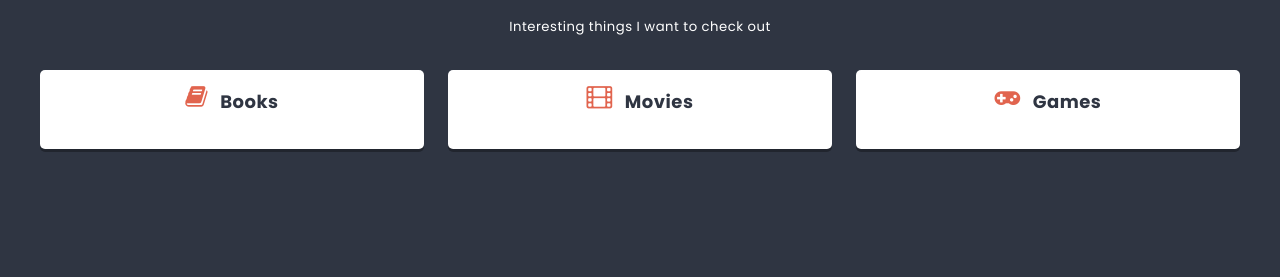
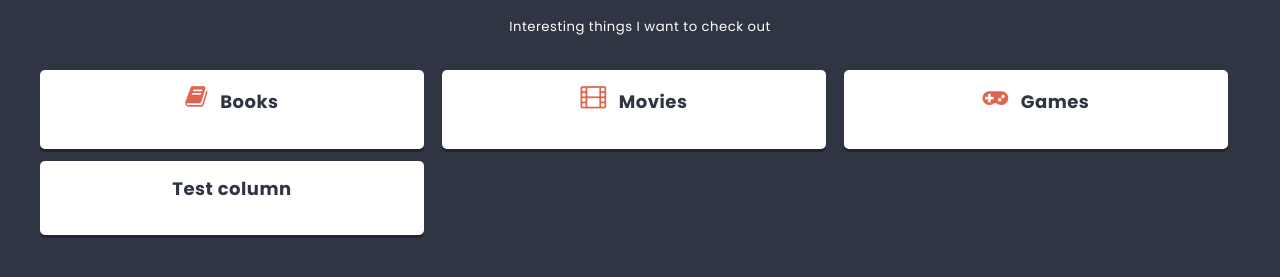
Before and after one commit to lukaszzwolak/ReactApp, a React (Create React App) app in the folder react-app/: page / in a window 1280 px wide. Shown: the part 471-748 px from the top of the page. Built offline with nearby package versions, Linux system fonts and the light colour scheme.

Commit message:
Fix setTimeout loop with useEffect to trigger only on initial render

```diff
--- a/react-app/src/components/cList/List.js
+++ b/react-app/src/components/cList/List.js
@@ -1,6 +1,7 @@
 import styles from './List.module.scss';
 import Column from '../fColumn/Column.js';
 import { useState } from 'react';
+import { useEffect } from 'react';
 
 const List = () => {
     const [columns, setColumns] = useState([
@@ -9,10 +10,13 @@ const List = () => {
         { id: 3, title: 'Games', icon: 'gamepad' }
     ]);
 
-    setTimeout(() => {
-        columns.push({ id: 4, title: 'Test column' });
-        //console.log(columns)
-    }, 2000);
+    useEffect(() => {
+
+        setTimeout(() => {
+            setColumns([...columns, { id: 4, title: 'Test column' }]);
+        }, 2000);
+
+    }, []);
 
     return (
         <div className={styles.list}>
```
